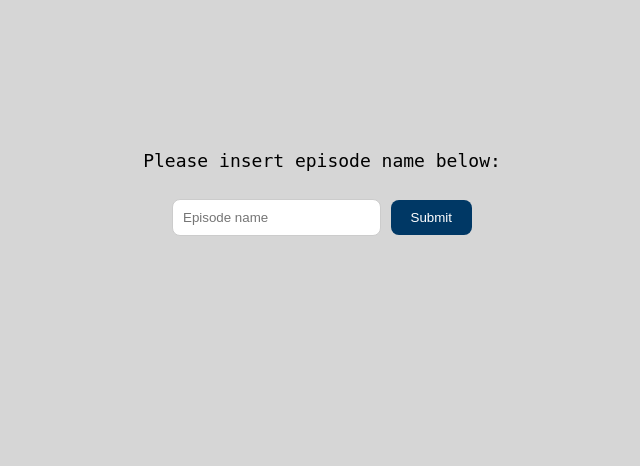
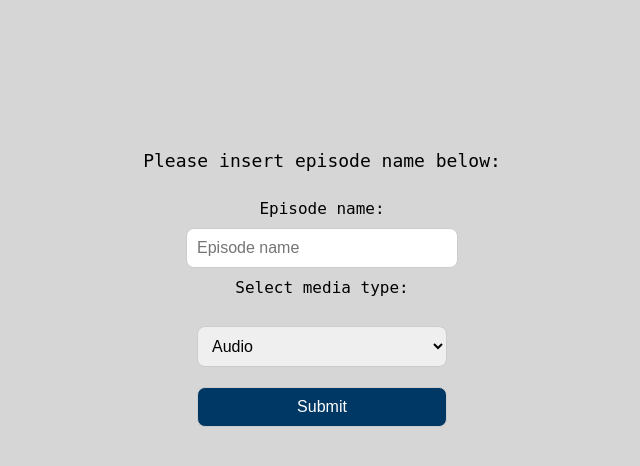
Before and after one commit to Goldyapper/Personal-website, a Flask app: page /doc-who in a window 1280 px wide. Shown: the part 236-702 px from the top of the page, without its empty margins (318-958 px from the left). Run offline with Flask 3, Linux system fonts and the light colour scheme; some libraries are stand-ins or nearby versions.

Commit message:
css editing

```diff
--- a/static/style.css
+++ b/static/style.css
@@ -138,7 +138,11 @@ form {
 .form-actions {
     margin-left: 90px; /* Aligns button with input fields */
 }
-
+.doc-who-form {
+    margin-top: 10px;
+    display: flex;
+    flex-direction: column;
+}
 
 .doc-who-container {
     display: flex;
@@ -148,24 +152,33 @@ form {
     margin-top: 33vh;
 }
 
+.doc-who-form input,
+.doc-who-form select,
+.doc-who-form button {
+    width: 250px;
+    margin: 10px 0;
+    padding: 10px;
+    border-radius: 8px;
+    border: 1px solid #ccc;
+    font-size: 16px;
+}
+
 .doc-who-form {
     margin-top: 10px;
     display: flex;
     align-items: center;
-}
-
-.doc-who-input {
-    padding: 10px;
-    width: 300px;
-    border-radius: 8px;
-    border: 1px solid #ccc;
+    text-align: center;
 }
 
 .doc-who-button {
-    padding: 10px 20px;
     margin-left: 10px;
     border-radius: 8px;
     background-color: #003865;
     color: white;
     border: none;
+    cursor: pointer;
 }
+
+.doc-who-form button:hover {
+    background-color: #375d83;
+}
--- a/templates/doc-who.html
+++ b/templates/doc-who.html
@@ -5,9 +5,19 @@
 
     <h1>Dr. Who Webscrapper</h1>
     <div class="doc-who-container">
-        <p>Please insert episode name below:</p>
+    <p>Please insert episode name below:</p>
+
         <form action="/doc-who" method="post" class="doc-who-form">
-            <input type="text" name="episode" placeholder="Episode name" class="doc-who-input">
+            <label for="episode">Episode name:</label>
+            <input type="text" name="episode" placeholder="Episode name" class="doc-who-input" required>
+
+            <label for="media_type">Select media type:</label><br>
+            <select id="media_type" name="media_type" required>
+                <option value="tv">TV</option>
+                <option value="audio" selected>Audio</option>
+                <option value="novel">Novel</option>
+            </select>
+
             <button type="submit" class="doc-who-button">Submit</button>
         </form>
     </div>
```
